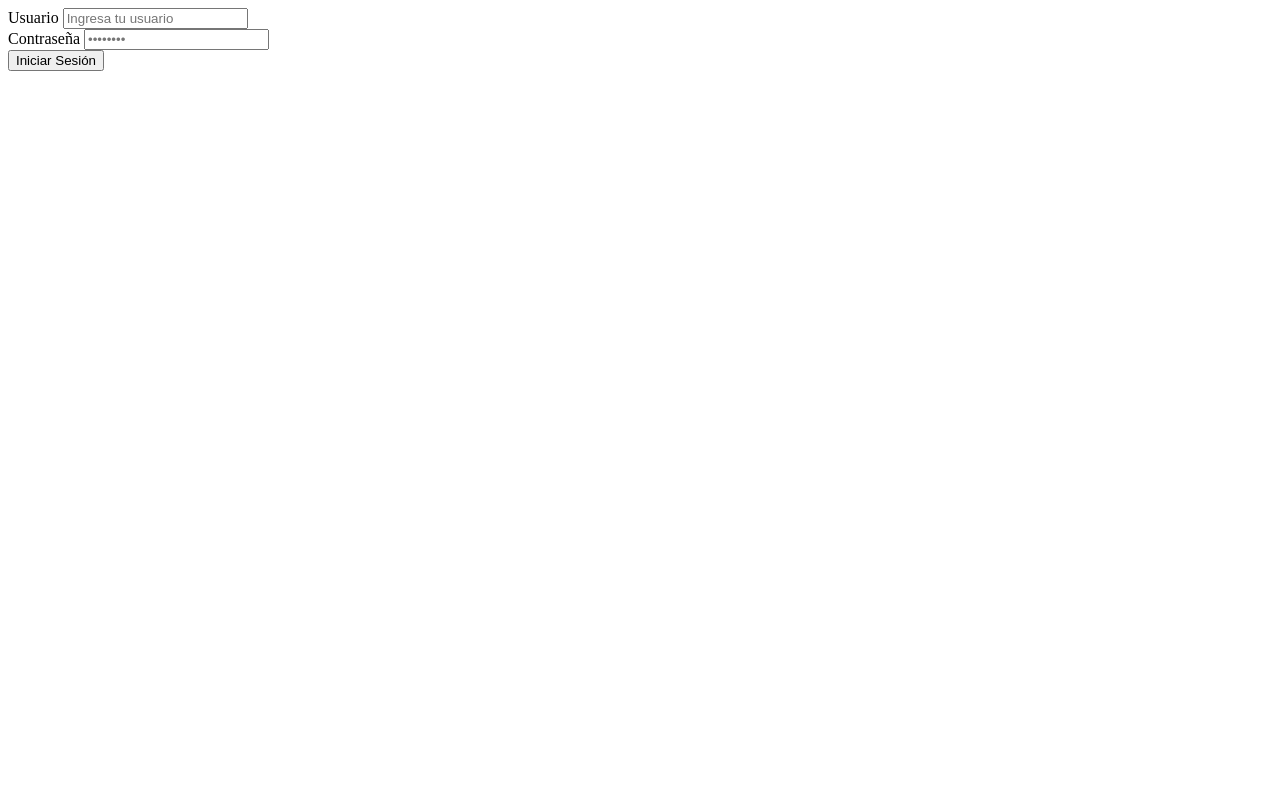
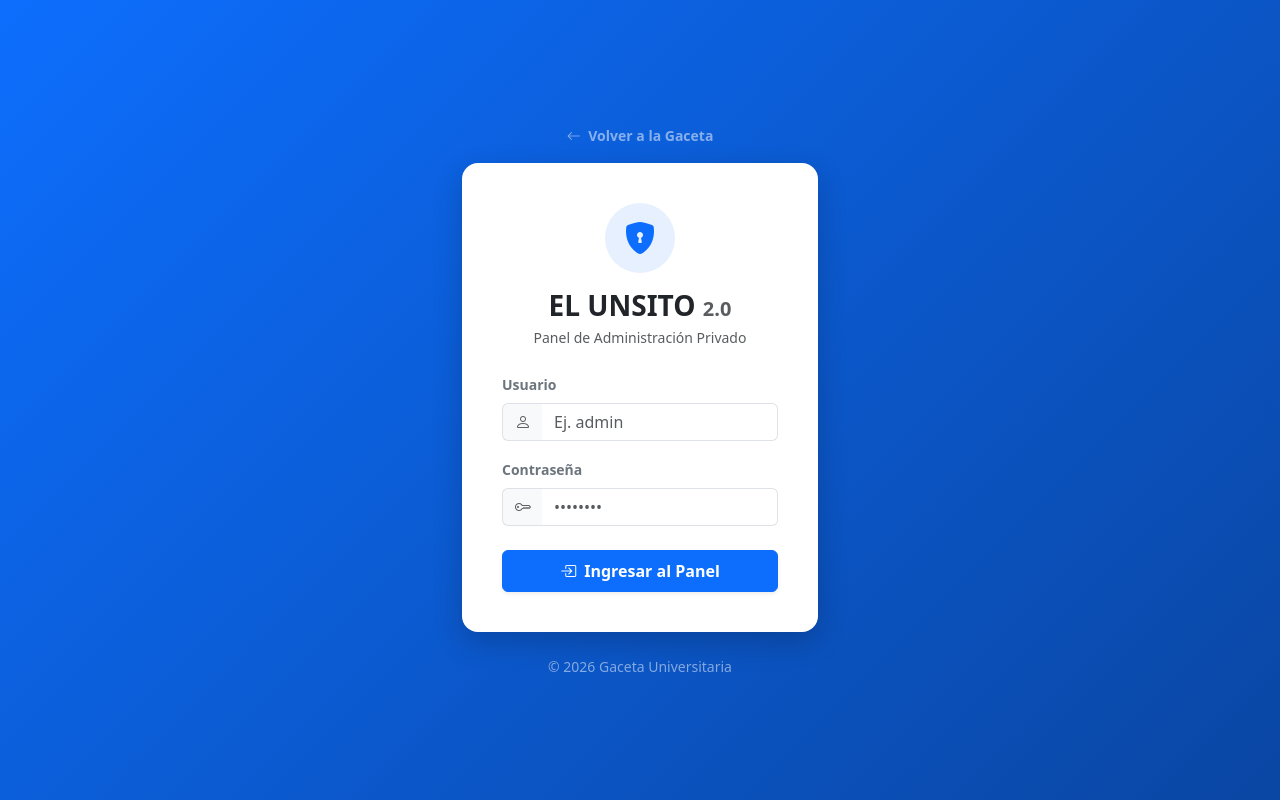
Before and after one commit to UlisesManuel/UNSITO-2.0, a FastAPI app: page /login in a window 1280 px wide. Run offline with FastAPI, Linux system fonts and the light colour scheme.

Commit message:
Se le agregaron estilos al la ventana de login, el proyecto ya se encuentra en un 85 % terminado. Los estilos son provicionales, en el sentido no se si cambiar de bootstrap a otro framework o no, se debe cambiar los colores y empezar a colocar el logo

```diff
--- a/app/templates/login.html
+++ b/app/templates/login.html
@@ -3,28 +3,111 @@
 <head>
     <meta charset="UTF-8">
     <meta name="viewport" content="width=device-width, initial-scale=1.0">
-    <title>Login</title>
+    <title>Iniciar Sesión - EL UNSITO 2.0</title>
+    <link href="https://cdn.jsdelivr.net/npm/bootstrap@5.3.0/dist/css/bootstrap.min.css" rel="stylesheet">
+    <link rel="stylesheet" href="https://cdn.jsdelivr.net/npm/bootstrap-icons@1.11.0/font/bootstrap-icons.css">
+    <style>
+        body {
+            /* Degradado moderno con los colores de la app */
+            background: linear-gradient(135deg, #0d6efd 0%, #0a46a3 100%);
+            min-vh-100: 100vh;
+        }
+        .login-card {
+            border: none;
+            border-radius: 16px;
+            box-shadow: 0 10px 30px rgba(0, 0, 0, 0.2);
+        }
+        .input-group-text {
+            background-color: #f8f9fa;
+            border-right: none;
+        }
+        .form-control {
+            border-left: none;
+        }
+        .form-control:focus {
+            box-shadow: none;
+            border-color: #dee2e6;
+        }
+        .input-group:focus-within .input-group-text {
+            border-color: #0d6efd;
+            color: #0d6efd;
+        }
+        .input-group:focus-within .form-control {
+            border-color: #0d6efd;
+        }
+    </style>
 </head>
-<body>
-    <form action="/login" method="POST" class="mt-4">
+<body class="d-flex align-items-center min-vh-100 py-5">
 
-    {% if request.query_params.get('error') %}
-    <div class="alert alert-danger text-center" role="alert">
-        Usuario o contraseña incorrectos.
-    </div>
-    {% endif %}
+    <div class="container">
+        <div class="row justify-content-center">
+            <div class="col-12 col-sm-8 col-md-6 col-lg-4">
 
-    <div class="mb-3">
-        <label for="usuario" class="form-label">Usuario</label>
-        <input type="text" class="form-control" id="usuario" name="usuario" required placeholder="Ingresa tu usuario">
+                <div class="text-center mb-3">
+                    <a href="/" class="text-white-50 text-decoration-none small fw-semibold">
+                        <i class="bi bi-arrow-left me-1"></i> Volver a la Gaceta
+                    </a>
+                </div>
+
+                <div class="card login-card bg-white p-4">
+                    <div class="card-body text-center">
+
+                        <div class="mb-3">
+                            <div class="bg-primary bg-opacity-10 text-primary rounded-circle d-inline-flex align-items-center justify-content-center" style="width: 70px; height: 70px;">
+                                <i class="bi bi-shield-lock-fill fs-2"></i>
+                            </div>
+                        </div>
+
+                        <h3 class="fw-bold text-dark mb-1">EL UNSITO <span class="fs-5 text-muted">2.0</span></h3>
+                        <p class="text-muted small mb-4">Panel de Administración Privado</p>
+
+                        <div id="error-alert" class="alert alert-danger d-none small py-2" role="alert">
+                            <i class="bi bi-exclamation-triangle-fill me-2"></i> Credenciales incorrectas.
+                        </div>
+
+                        <form action="/login" method="POST" class="text-start">
+
+                            <div class="mb-3">
+                                <label for="usuario" class="form-label small fw-semibold text-secondary">Usuario</label>
+                                <div class="input-group">
+                                    <span class="input-group-text text-muted"><i class="bi bi-person"></i></span>
+                                    <input type="text" class="form-control" id="usuario" name="usuario" placeholder="Ej. admin" required autocomplete="off">
+                                </div>
+                            </div>
+
+                            <div class="mb-4">
+                                <label for="password" class="form-label small fw-semibold text-secondary">Contraseña</label>
+                                <div class="input-group">
+                                    <span class="input-group-text text-muted"><i class="bi bi-key"></i></span>
+                                    <input type="password" class="form-control" id="password" name="password" placeholder="••••••••" required>
+                                </div>
+                            </div>
+
+                            <div class="d-grid">
+                                <button type="submit" class="btn btn-primary py-2 fw-bold shadow-sm">
+                                    <i class="bi bi-box-arrow-in-right me-2"></i>Ingresar al Panel
+                                </button>
+                            </div>
+
+                        </form>
+                    </div>
+                </div>
+
+                <div class="text-center mt-4">
+                    <p class="m-0 small text-white-50">&copy; 2026 Gaceta Universitaria</p>
+                </div>
+
+            </div>
+        </div>
     </div>
 
-    <div class="mb-3">
-        <label for="password" class="form-label">Contraseña</label>
-        <input type="password" class="form-control" id="password" name="password" required placeholder="••••••••">
-    </div>
+    <script>
+        const urlParams = new URLSearchParams(window.location.search);
+        if (urlParams.get('error') === 'true') {
+            document.getElementById('error-alert').classList.remove('d-none');
+        }
+    </script>
 
-    <button type="submit" class="btn btn-primary w-100">Iniciar Sesión</button>
-</form>
+    <script src="https://cdn.jsdelivr.net/npm/bootstrap@5.3.0/dist/js/bootstrap.bundle.min.js"></script>
 </body>
 </html>
```
Also changed, not shown: app/static/imagenes/Foto del 2026-01-20 12-23-39.102436.jpeg (deleted), app/static/imagenes/Foto del 2026-01-20 12-23-39.473822.jpeg (deleted).
